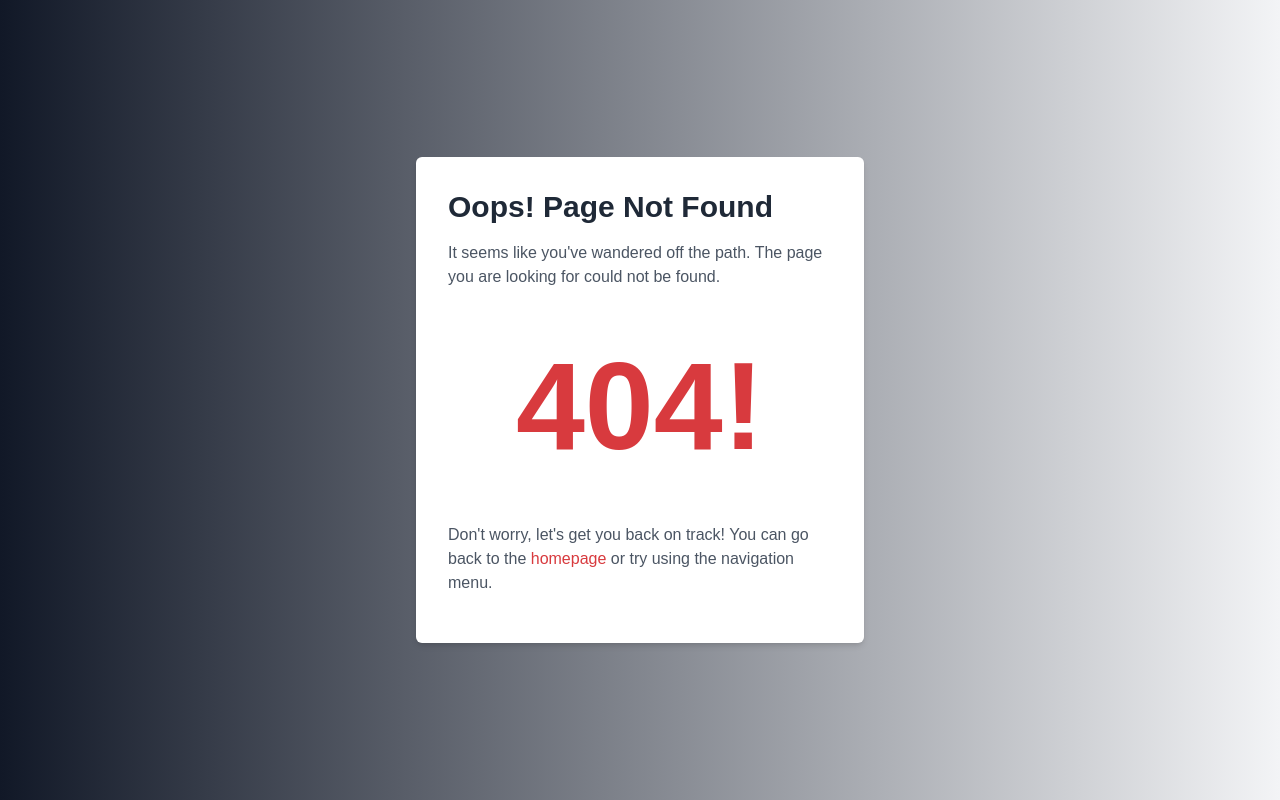
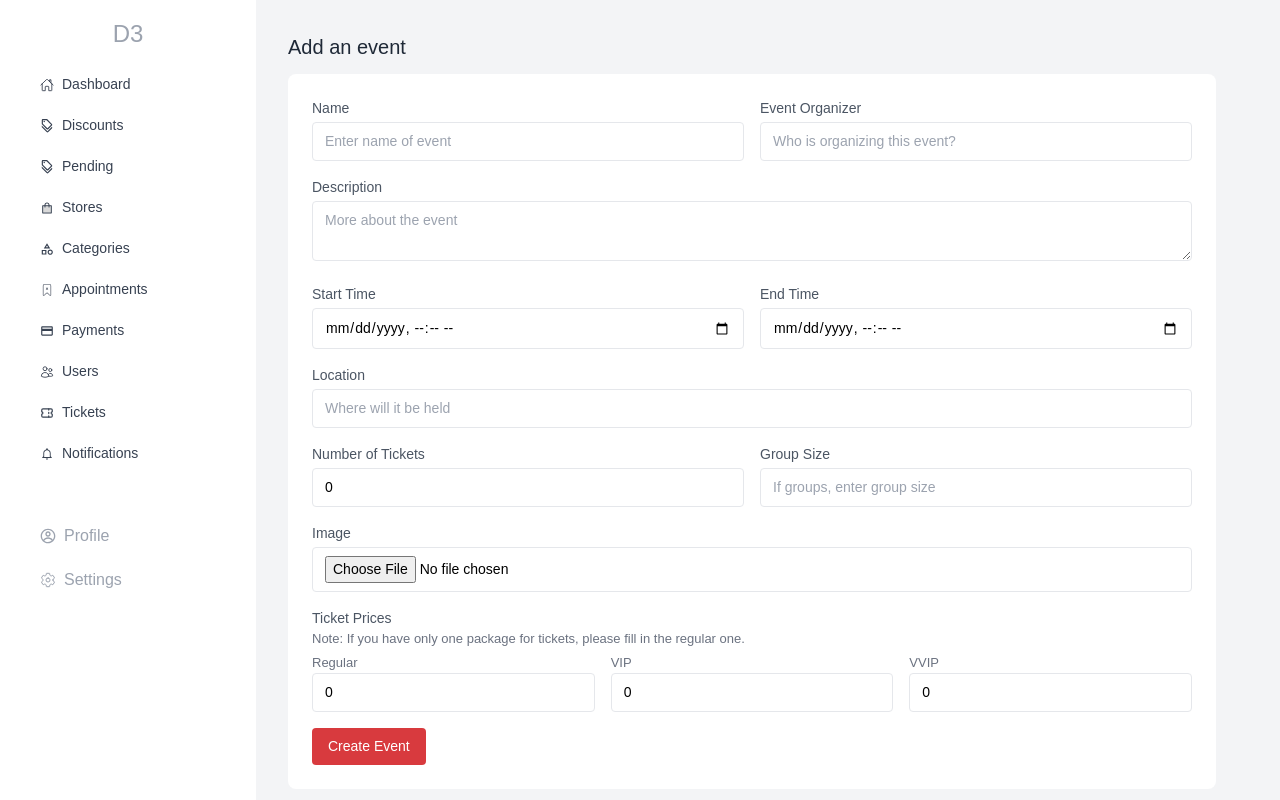
Before and after one commit to Roadpeak/d3-ts, a React (Create React App) app: page /manage/1/create-event in a window 1280 px wide. Built offline with nearby package versions, Linux system fonts and the light colour scheme.

Commit message:
add events

```diff
--- a/src/AppRoutes.tsx
+++ b/src/AppRoutes.tsx
@@ -102,7 +102,7 @@ const AppRoutes: React.FC = () => {
       <Route path='/manage/users' element={<Users />} />
       <Route path='/manage/tickets' element={<Tickets />} />
       <Route path='/manage/categories' element={<CategoryList />} />
-      <Route path='/manage/create-event' element={<EventForm />} />
+      <Route path='/manage/:id/create-event' element={<EventForm />} />
 
       <Route path='/company/careers' element={<CareersPage />} />
       <Route path='/company/vision' element={<Vision />} />
--- a/src/components/EventForm.tsx
+++ b/src/components/EventForm.tsx
@@ -1,9 +1,11 @@
 import React, { useState, ChangeEvent, FormEvent } from 'react';
 import axios from 'axios';
 import AdminLayout from '../utils/layouts/AdminLayout';
+import { useParams } from 'react-router-dom';
 
 const EventForm: React.FC = () => {
     const [name, setName] = useState('');
+    const [organizer, setOrganizer] = useState('');
     const [description, setDescription] = useState('');
     const [startTime, setStartTime] = useState('');
     const [endTime, setEndTime] = useState('');
@@ -12,6 +14,10 @@ const EventForm: React.FC = () => {
     const [groupSize, setGroupSize] = useState<number | null>(null);
     const [imageUrl, setImageUrl] = useState('');
     const [loading, setLoading] = useState(false);
+    const [regular, setRegular] = useState<number>(0);
+    const [vip, setVip] = useState<number>(0);
+    const [vvip, setVvip] = useState<number>(0);
+    const { id } = useParams();
 
     const handleImageChange = async (e: ChangeEvent<HTMLInputElement>) => {
         const file = e.target.files && e.target.files[0];
@@ -41,18 +47,24 @@ const EventForm: React.FC = () => {
             const response = await axios.post('https://api.discoun3ree.com/api/events', {
                 name,
                 description,
+                organizer,
                 start_time: startTime,
                 end_time: endTime,
                 location,
                 number_of_tickets: numberOfTickets,
                 group_size: groupSize,
                 image_url: imageUrl,
+                shop_id: id,
+                regular_price: regular,
+                vip_price: vip,
+                vvip_price: vvip,
+
             }, {
                 headers: {
                     Authorization: `Bearer ${localStorage.getItem('token')}`,
                 },
             });
-            // console.log('Event created:', response.data);
+            console.log(response.data);
         } catch (error) {
             console.error('Error creating event:', error);
         }
@@ -62,7 +74,8 @@ const EventForm: React.FC = () => {
         <AdminLayout>
             <p className="mb-3 text-gray-800 font-medium text-[20px]">Add an event</p>
             <form onSubmit={handleSubmit} className="mx-auto p-6 bg-white rounded-lg">
-                <div className="mb-4">
+                <div className="flex flex-col md:flex-row gap-4 w-full">
+                    <div className="mb-4 w-full">
                         <label className="block text-gray-600 text-sm font-light mb-1" htmlFor="name">Name</label>
                         <input
                             type="text"
@@ -74,6 +87,19 @@ const EventForm: React.FC = () => {
                             required
                         />
                     </div>
+                    <div className="mb-4 w-full">
+                        <label className="block text-gray-600 text-sm font-light mb-1" htmlFor="name">Event Organizer</label>
+                        <input
+                            type="text"
+                            id="organizer"
+                            value={organizer}
+                            placeholder='Who is organizing this event?'
+                            onChange={(e) => setOrganizer(e.target.value)}
+                            className="w-full px-3 py-2 border border-gray-200 outline-none focus:border-primary text-[14px] rounded"
+                            required
+                        />
+                    </div>
+                </div>
                 <div className="mb-4">
                     <label className="block text-gray-600 text-sm font-light mb-1" htmlFor="description">Description</label>
                     <textarea
@@ -84,7 +110,7 @@ const EventForm: React.FC = () => {
                         className="w-full px-3 py-2 border border-gray-200 outline-none focus:border-primary text-[14px] rounded"
                     />
                 </div>
-                <div className="w-full flex gap-4 items-center ">
+                <div className="w-full flex flex-col md:flex-row gap-4 items-center">
                     <div className="w-full mb-4">
                         <label className="block text-gray-600 text-sm font-light mb-1" htmlFor="startTime">Start Time</label>
                         <input
@@ -118,7 +144,7 @@ const EventForm: React.FC = () => {
                         className="w-full px-3 py-2 border border-gray-200 outline-none focus:border-primary text-[14px] rounded"
                     />
                 </div>
-                <div className="flex items-center w-full gap-4">
+                <div className="flex flex-col md:flex-row items-center w-full gap-4">
                     <div className="w-full mb-4">
                         <label className="block text-gray-600 text-sm font-light mb-1" htmlFor="numberOfTickets">Number of Tickets</label>
                         <input
@@ -153,7 +179,42 @@ const EventForm: React.FC = () => {
                         className="w-full px-3 py-2 border border-gray-200 outline-none focus:border-primary text-[14px] rounded"
                     />
                     {loading && <p className="text-sm text-gray-500">Uploading...</p>}
-                    {imageUrl && <p className="text-sm text-green-500">Image uploaded: {imageUrl}</p>}
+                    {imageUrl && <img src={imageUrl} className='' />}
+                </div>
+                <div className="mb-4">
+                    <label className="block text-gray-600 text-sm font-light mb-1">Ticket Prices <br /> <span className="text-[13px] text-gray-500">Note: If you have only one package for tickets, please fill in the regular one.</span></label>
+                    <div className="flex w-full flex-col md:flex-row gap-4">
+                        <div className="flex flex-col w-full">
+                            <label className="text-gray-500 text-[13px] font-light">Regular</label>
+                            <input
+                                type="number"
+                                value={regular}
+                                onChange={(e) => setRegular(Number(e.target.value))}
+                                className="px-3 py-2 border border-gray-200 outline-none focus:border-primary text-[14px] rounded"
+                                required
+                            />
+                        </div>
+                        <div className="flex flex-col w-full ">
+                            <label className="text-gray-500 text-[13px] font-light">VIP</label>
+                            <input
+                                type="number"
+                                value={vip}
+                                onChange={(e) => setVip(Number(e.target.value))}
+                                className="px-3 py-2 border border-gray-200 outline-none focus:border-primary text-[14px] rounded"
+                                required
+                            />
+                        </div>
+                        <div className="flex flex-col w-full">
+                            <label className="text-gray-500 text-[13px] font-light">VVIP</label>
+                            <input
+                                type="number"
+                                value={vvip}
+                                onChange={(e) => setVvip(Number(e.target.value))}
+                                className="px-3 py-2 border border-gray-200 outline-none focus:border-primary text-[14px] rounded"
+                                required
+                            />
+                        </div>
+                    </div>
                 </div>
                 <button
                     type="submit"
```
Lines whose indentation alone changed are shown as unchanged.
